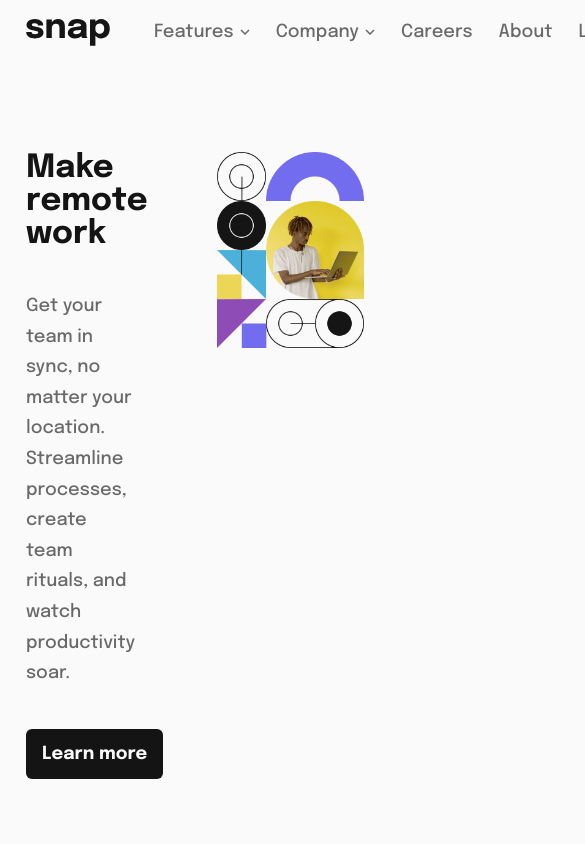
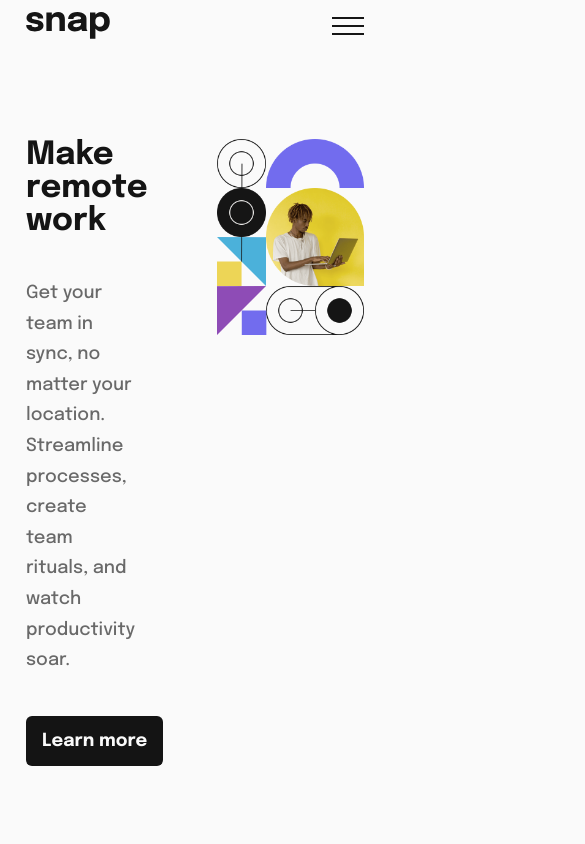
Before and after one commit to MichaelShawUK/frontend-mentor, a React (Vite) app: page / in a window 390 px wide. Shown: the top 844 px of the page, 585 px wide, since content can reach past the window. Built offline with nearby package versions, Linux system fonts and the light colour scheme.

Commit message:
Display mobile nav menu icon at mobile widths

```diff
--- a/src/projects/junior/intro-section-with-dropdown-navigation-main/src/App.tsx
+++ b/src/projects/junior/intro-section-with-dropdown-navigation-main/src/App.tsx
@@ -2,15 +2,18 @@ import "./styles/css/index.css";
 import Header from "./components/Header";
 import Main from "./components/Main";
 import useViewMode from "./hooks/useViewMode";
+import ViewModeContext from "./context/ViewModeContext";
 
 function SnapPage() {
   const viewMode = useViewMode();
-  console.log(viewMode);
+
   return (
-    <div className="snap-page">
-      <Header />
-      <Main />
-    </div>
+    <ViewModeContext.Provider value={viewMode}>
+      <div className="snap-page">
+        <Header />
+        <Main />
+      </div>
+    </ViewModeContext.Provider>
   );
 }
 
--- a/src/projects/junior/intro-section-with-dropdown-navigation-main/src/components/Header.tsx
+++ b/src/projects/junior/intro-section-with-dropdown-navigation-main/src/components/Header.tsx
@@ -1,13 +1,20 @@
 import logo from "../assets/images/logo.svg";
 import DropdownNav from "./DropdownNav";
+import ViewModeContext from "../context/ViewModeContext";
+import MobileMenuIcon from "./MobileMenuIcon";
+import { useContext } from "react";
 
 function Header() {
+  const viewMode = useContext(ViewModeContext);
+
+  const menu = viewMode === "MOBILE" ? <MobileMenuIcon /> : <DropdownNav />;
+
   return (
     <header>
       <a href="#" className="home-logo">
         <img src={logo} />
       </a>
-      <DropdownNav />
+      {menu}
     </header>
   );
 }
--- /dev/null
+++ b/src/projects/junior/intro-section-with-dropdown-navigation-main/src/components/MobileMenuIcon.tsx
@@ -0,0 +1,7 @@
+import menuIcon from "../assets/images/icon-menu.svg";
+
+function MobileMenuIcon() {
+  return <img src={menuIcon} className="mobile-menu-btn" />;
+}
+
+export default MobileMenuIcon;
--- /dev/null
+++ b/src/projects/junior/intro-section-with-dropdown-navigation-main/src/context/ViewModeContext.tsx
@@ -0,0 +1,5 @@
+import { createContext } from "react";
+
+const ViewModeContext = createContext("");
+
+export default ViewModeContext;
--- a/src/projects/junior/intro-section-with-dropdown-navigation-main/src/styles/css/index.css
+++ b/src/projects/junior/intro-section-with-dropdown-navigation-main/src/styles/css/index.css
@@ -11,6 +11,11 @@ header .home-logo {
 }
 header .home-logo img {
   display: block;
+}
+
+.mobile-menu-btn {
+  cursor: pointer;
+  margin-left: auto;
 }
 
 main {
--- a/src/projects/junior/intro-section-with-dropdown-navigation-main/src/styles/scss/_header.scss
+++ b/src/projects/junior/intro-section-with-dropdown-navigation-main/src/styles/scss/_header.scss
@@ -12,3 +12,8 @@ header {
     }
   }
 }
+
+.mobile-menu-btn {
+  cursor: pointer;
+  margin-left: auto;
+}
```
Also changed, not shown: 1 other file (tests, documents, lock files or other folders).
